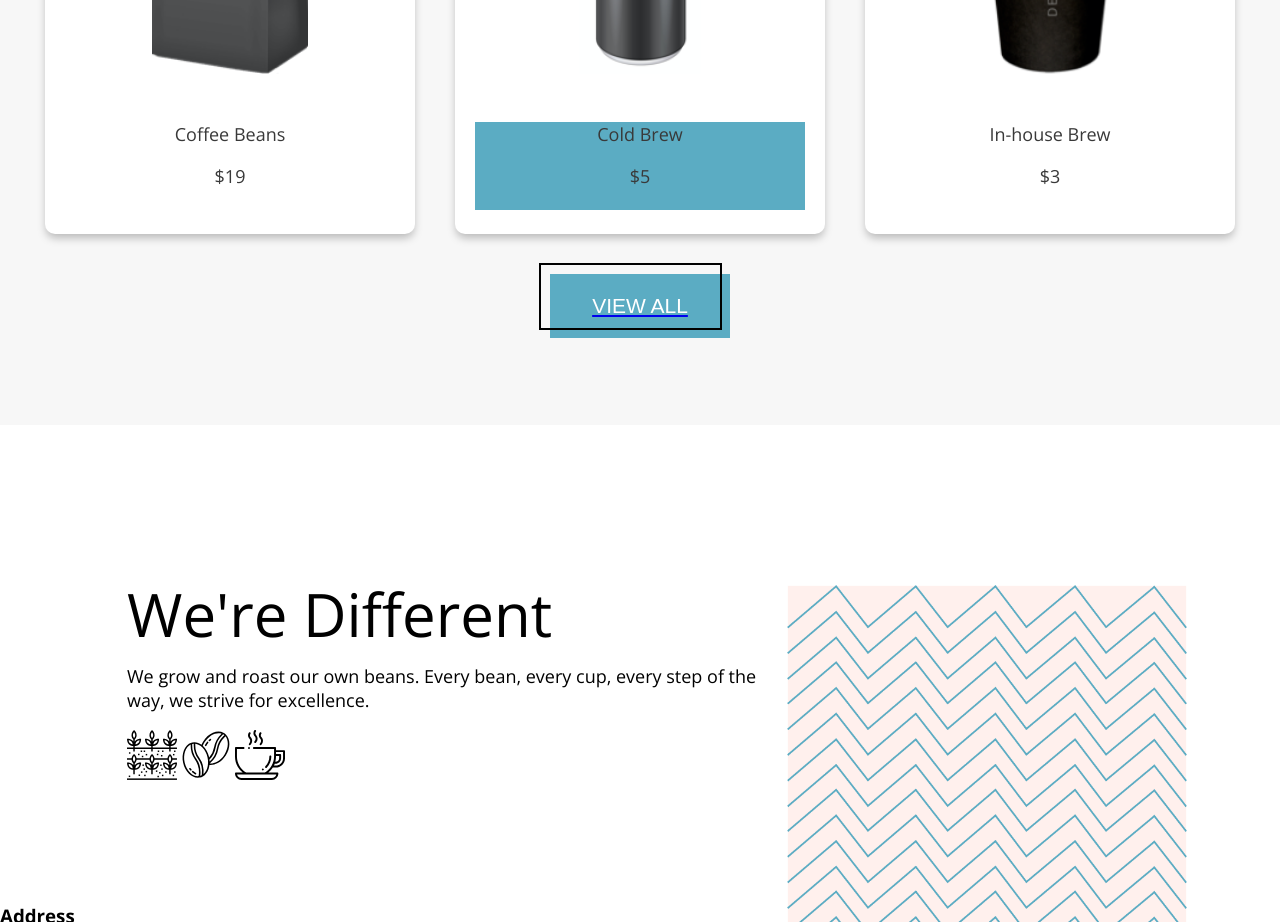
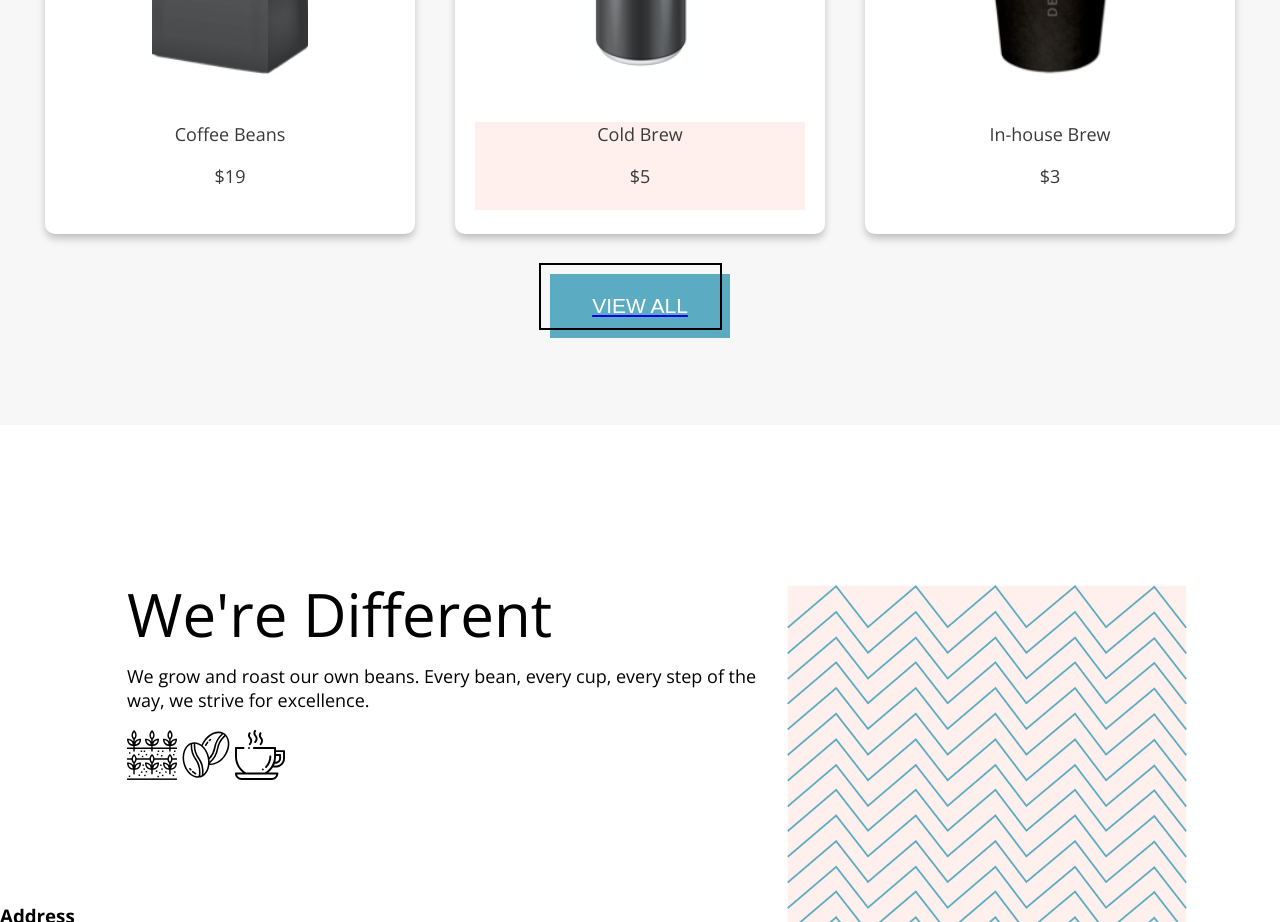
Before and after one commit to afreen009/sprint2, a plain HTML site: page index.html in a window 1280 px wide. Shown: the part 1140-2062 px from the top of the page. Drawn offline with nearby package versions, Linux system fonts and the light colour scheme; files that its build step writes are made by us from their sources.

Commit message:
card pink height

```diff
--- a/scss/partials/landing.scss
+++ b/scss/partials/landing.scss
@@ -76,7 +76,7 @@
         width: 100%;
         margin-bottom: 0px;
         padding-bottom: 0px;
-        background-color: #5BACC3;
+        background-color:#FFF0ED;
     }
 
     &--card{
```
